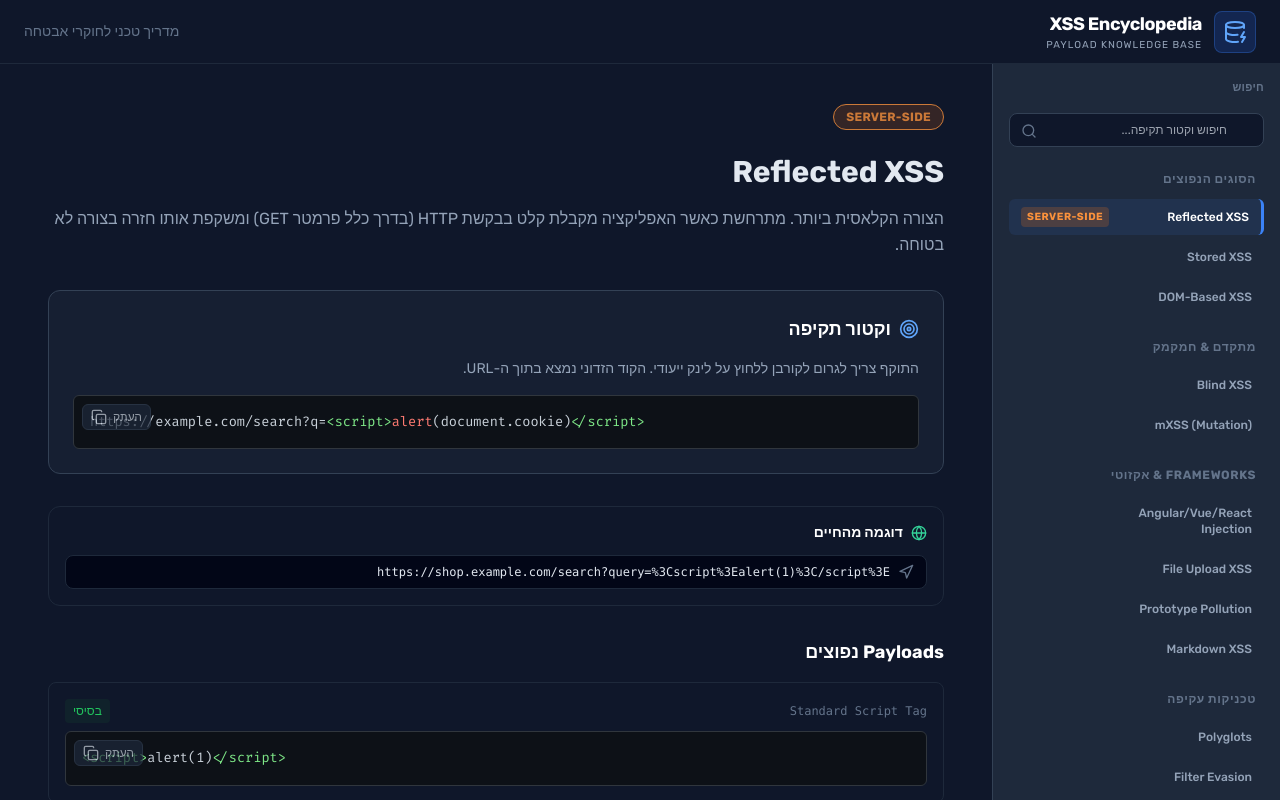
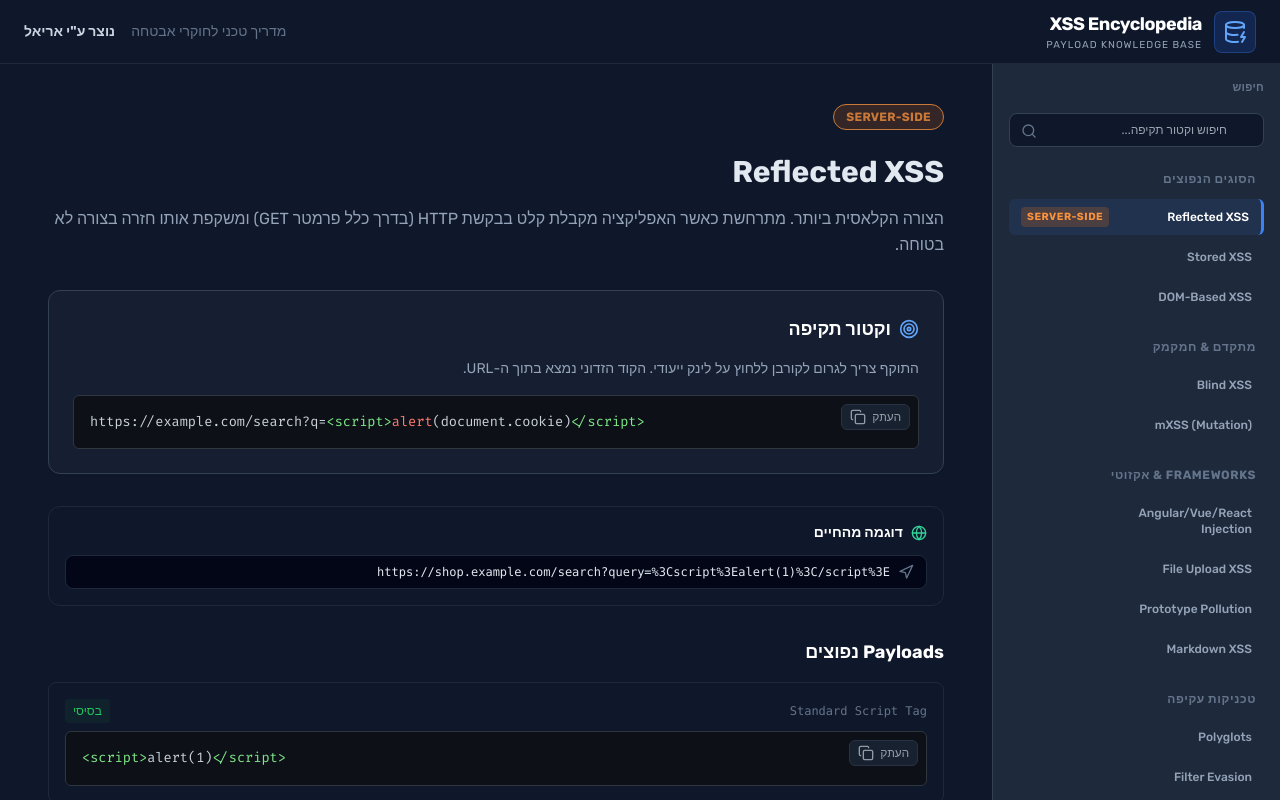
Before and after one commit to Ariel-Gal/xssLearn.github.io, a plain HTML site: page index.html in a window 1280 px wide. Drawn offline with nearby package versions, Linux system fonts and the light colour scheme.

Commit message:
Adjust positioning of copy buttons and tooltips; update footer text for clarity

```diff
--- a/index.html
+++ b/index.html
@@ -72,7 +72,7 @@
         .copy-btn {
             position: absolute;
             top: 0.5rem;
-            left: 0.5rem;
+            right: 0.5rem;
             display: inline-flex;
             align-items: center;
             gap: 6px;
@@ -91,7 +91,7 @@
         .copy-tooltip {
             position: absolute;
             top: -1.75rem;
-            left: 0.5rem;
+            right: 0.5rem;
             background: #0f172a;
             border: 1px solid #334155;
             color: #a5b4fc;
@@ -121,8 +121,9 @@
                 <p class="text-[10px] text-slate-400 uppercase tracking-widest">Payload Knowledge Base</p>
             </div>
         </div>
-        <div class="flex items-center gap-4 text-sm">
-            <span class="text-slate-500 hidden md:inline">מדריך טכני לחוקרי אבטחה</span>
+        <div class="flex items-center gap-4 text-sm text-slate-300">
+            <span class="hidden md:inline text-slate-500">מדריך טכני לחוקרי אבטחה</span>
+            <span class="font-semibold">נוצר ע"י אריאל</span>
         </div>
     </header>
 
```
